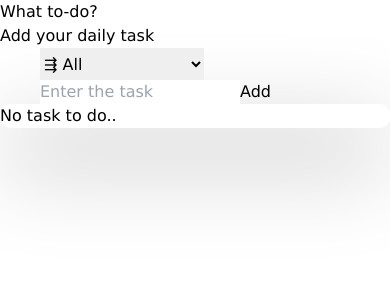
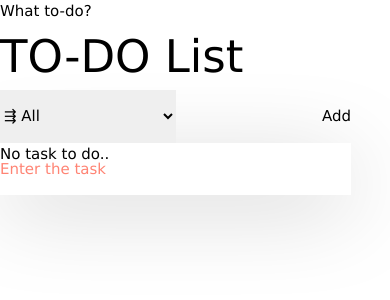
Before and after one commit to AlexWeb07/toDoList, a React (Vite) app: page / in a window 390 px wide. Shown: the top 300 px of the page. Built offline with nearby package versions, Linux system fonts and the light colour scheme.

Commit message:
making the design responsive

```diff
--- a/src/components/Foreground.jsx
+++ b/src/components/Foreground.jsx
@@ -5,12 +5,10 @@ import Tasks from './Tasks'
 function Foreground() {
 
   return (
-    <div className='absolute flex justify-center items-center z-2 w-full h-full'>
-        <div className='w-full h-full bg-[var(--clr3)] backdrop-blur-sm flex flex-col justify-center items-center gap-10'>
+    <div className='fg absolute flex justify-center items-center flex-col justify-center gap-10 z-2 w-full h-full bg-[var(--clr3)]'>
             <Header/>
             <Tasks/>
         </div>
-      </div>
   )
 }
 
--- a/src/components/Header.jsx
+++ b/src/components/Header.jsx
@@ -20,17 +20,29 @@ function Header() {
     }
 
   return (
-    <div className='header w-[45%] h-[8rem] flex flex-col justify-evenly'>
-        <h1 className='flex justify-center header-h1 text-3xl font-bold text-shadow-lg text-[var(--clr2)] w-full h-[30%]'>Add your daily task</h1>
+    <div className='header h-[8rem] flex flex-col justify-evenly'>
+        <h1 className='flex justify-center header-h1 text-5xl font-bold text-[var(--clr1)] w-full'>TO-DO List</h1>
         <form className='header-form flex flex-row items-center w-[100%] h-[2.5rem] justify-evenly' onSubmit={handleAdd}>
-            <select defaultValue="all" className={`header-sel w-[30%] h-[2.5rem] w-[10rem] outline-none border-none bg-[var(--clr1)] px-2 rounded-md text-sm font-bold text-[var(--clr4)]`} onChange={handleFilter}>
-                <option value="all" >⇶ All</option>
-                <option value="true">Completed ✓</option>
-                <option value='false'>Not Completed &nbsp;✕</option>
+
+            {/* for small screen */}
+            <div className="small-sc hidden">
+                <select defaultValue="all" className={`header-sel h-[2.5rem] w-[10rem] outline-none border-none bg-[var(--clr4)] px-2 rounded-md text-sm mr-2 font-bold text-[var(--clr2)]`} onChange={handleFilter}>
+                    <option value="all" >⇶ All</option>
+                    <option value="true">Completed ✓</option>
+                    <option value='false'>Not Completed &nbsp;✕</option>
+                </select>
+                <button type="submit" className='header-add ml-4 bg-[var(--clr1)] w-[5rem] h-[2.5rem] rounded-3xl text-[var(--clr4)] outline-[var(--clr3)] border-transparent hover:bg-[var(--clr2)] hover:text-[var(--clr4)]'>Add</button>
+            </div>
+
+
+            <select defaultValue="all" className={`lg w-[30%] h-[2.5rem] w-[10rem] outline-none border-none bg-[var(--clr4)] px-2 rounded-md text-sm mr-2 font-bold text-[var(--clr2)]`} onChange={handleFilter}>
+                    <option value="all" >⇶ All</option>
+                    <option value="true">Completed ✓</option>
+                    <option value='false'>Not Completed &nbsp;✕</option>
             </select>
-            <div className='header-input flex flex-row justify-center items-center h-full'>
-                <input type="text" value={task} placeholder='Enter the task' className=' outline-none text-md border-2 rounded-lg pl-2 border-[var(--clr1)] h-full w-80 bg-transparent caret-[var(--clr4)] text-[var(--clr4)]' minLength={4} onChange={handleChange}/>
-                <button type="submit" className='ml-4 bg-[var(--clr1)] w-[5rem] h-[2.5rem] rounded-3xl text-[var(--clr4)]'>Add</button>
+            <div className='header-action flex flex-row justify-center items-center h-full'>
+                <input type="text" value={task} placeholder='Enter the task' className='header-input outline-none text-md border-2 rounded-sm pl-2 border-[var(--clr4)] h-full w-80  bg-[var(--clr4)] caret-[var(--clr2)] text-[var(--clr2)]' minLength={4} onChange={handleChange}/>
+                <button type="submit" className='lg header-add ml-4 bg-[var(--clr1)] w-[5rem] h-[2.5rem] rounded-3xl text-[var(--clr4)] outline-[var(--clr3)] border-transparent hover:bg-[var(--clr2)] hover:text-[var(--clr4)]'>Add</button>
             </div>
 
         </form>
--- a/src/components/TaskItem.jsx
+++ b/src/components/TaskItem.jsx
@@ -9,14 +9,14 @@ function TaskItem(props) {
     const {task,id}=props;
 
   return (
-        <div className='flex shrink-0 group/task flex-row justify-start items-center w-full h-[max-content] border-transparent border-b-zinc-900/50 border-2 transition'>
-            <div className="w-[10%] h-full flex items-start justify-start pl-5 py-2">
-                <input type="checkbox" className='w-[20px] h-[20px] accent-[var(--clr4)]' checked={task.checked} onChange={()=>{handleChange(id)}}/>
+        <div className='flex shrink-0 group/task flex-row justify-start items-center w-full h-[max-content] border-transparent border-b-[var(--clr2)] border-2 transition'>
+            <div className="w-[2rem] h-full flex items-start justify-start pl-[0.2rem] py-[0.5rem] mr-[0.2rem]">
+                <input type="checkbox" className='w-[1.25rem] h-[1.25rem] accent-[var(--clr2)]' checked={task.checked} onChange={()=>{handleChange(id)}}/>
             </div>
             <div className='w-[92%] h-full flex flex-col relative'>
-                <p id="ttext" className={`text-md h-[100%] w-[100%] overflow-scroll py-1 capitalize ${task.checked && "line-through text-[var(--clr4)]"}`}>{task.name}</p>
-                <span className='absolute bottom-0 right-0 bg-white/100 rounded-md flex flex-row items-center justify-center invisible group-hover/task:visible text-lg w-[5rem]] h-[2rem]'>
-                    <MdDelete className='text-pink-500 hover:text-pink-800 text-2xl' onClick={()=>handleDelete(id)}/>
+                <p id="ttext" className={`text-md h-[100%] w-[100%] text-[var(--clr1)] font-semibold overflow-scroll py-1 ${task.checked && "line-through text-[var(--clr2)]"}`}>{task.name}</p>
+                <span className=' bg-[var(--clr1)] absolute bottom-0 right-0 rounded-md flex flex-row items-center justify-center invisible group-hover/task:visible text-lg w-[5rem]] h-[2rem]'>
+                    <MdDelete className='text-[var(--clr4)] hover:text-[var(--clr3)] text-2xl ]' onClick={()=>handleDelete(id)}/>
                 </span>
             </div>
         </div>
--- a/src/components/Tasks.jsx
+++ b/src/components/Tasks.jsx
@@ -7,7 +7,7 @@ function Tasks() {
     const {allTask,filter}=context
     let flag=0;
   return (
-    <div className='tasks flex flex-col items-start w-[35rem] h-[30rem] bg-[var(--clr3)] p-2 overflow-y-scroll cursor-pointer'>
+    <div className='tasks flex flex-col items-start overflow-hidden w-[35rem] h-[30rem] bg-[var(--clr3)] overflow-y-scroll cursor-pointer bg-[var(--clr4)] p-2'>
         {allTask.length!==0 ?
             (allTask.map((value,index)=>{
                   if(filter===null)
@@ -17,7 +17,7 @@ function Tasks() {
                     return (value.checked===filter && <TaskItem key={index} id={index} task={value} />)
                   }
             }))
-            : <div className='flex w-full h-full text-2xl text-yellow-700 items-center justify-center'>No task to do..</div>}
+            : <div className='flex w-full h-full text-2xl items-center justify-center text-[var(--clr1)]'>No task to do..</div>}
 
     </div>
   )
--- a/src/index.css
+++ b/src/index.css
@@ -3,14 +3,17 @@
 @tailwind utilities;
 
 :root{
-    --clr1:#071952;
-    --clr2:#0B666A;
-    --clr3:#35A29F;
-    --clr4:#97FEED;
+    --clr1:#FFC996;
+    --clr2:#FF8474;
+    --clr3:#9F5F80;
+    --clr4:#583D72;
 
 }
 ::-webkit-scrollbar{
     display: none;
+}
+input::placeholder{
+    color: var(--clr2);
 }
 html{
     font-size: 16px;
@@ -30,24 +33,60 @@ select option:focus{
     /* box-shadow:inset 0px 0px 10px 5px rgba(0, 0, 0, 0.4),inset 0px 0px 10px -5px rgba(0, 0, 0, 0.2),inset 0px 0px 20px 5px rgba(0, 0, 0, 0.2); */
     border-radius: 10px;
 }
-/* .header{
-    background-color: #fff;
-
-}
-.header-form{
-    background-color: red;
-} */
 @media screen and (max-width:635px) {
+    .fg{
+        justify-content: space-evenly;
+    }
+    .header{
+        width: 90%;
+        height: 8rem;
+        justify-content: start;
+        gap:1rem;
+    }
+    .header-h1{
+        font-size: 3rem;
+    }
     .header-form{
-        /* background-color: red; */
+        height: max-content;
+        flex-direction: column-reverse;
+        align-items: flex-start;
+    }
+    .header-action{
+        justify-content: start;
         width: 100%;
-        padding:0 2.5rem ;
-        flex-direction: column-reverse;
-        align-items: left;
-        gap: 0;
+    }
+    .header-input{
+        width: 100%;
+        height: 3.5rem;
+    }
+    .lg{
+        display: none;
+    }
+    .small-sc{
+        display: flex;
+        flex-direction: row;
+        width: 100%;
+        height: 3.5rem;
+        justify-content: space-between;
     }
     .header-sel{
-        height: 2rem;
+        height: 100%;
+        width: 50%;
+
+    }
+    .tasks{
+        width: 90%;
+        height: 65%;
     }
 
 }
+/* @media screen and (max-width:550px) {
+    html{
+        font-size: 15.5px;
+    }
+}*/
+@media screen and (max-width:450px) {
+    html{
+        font-size: 15px;
+    }
+}
```
